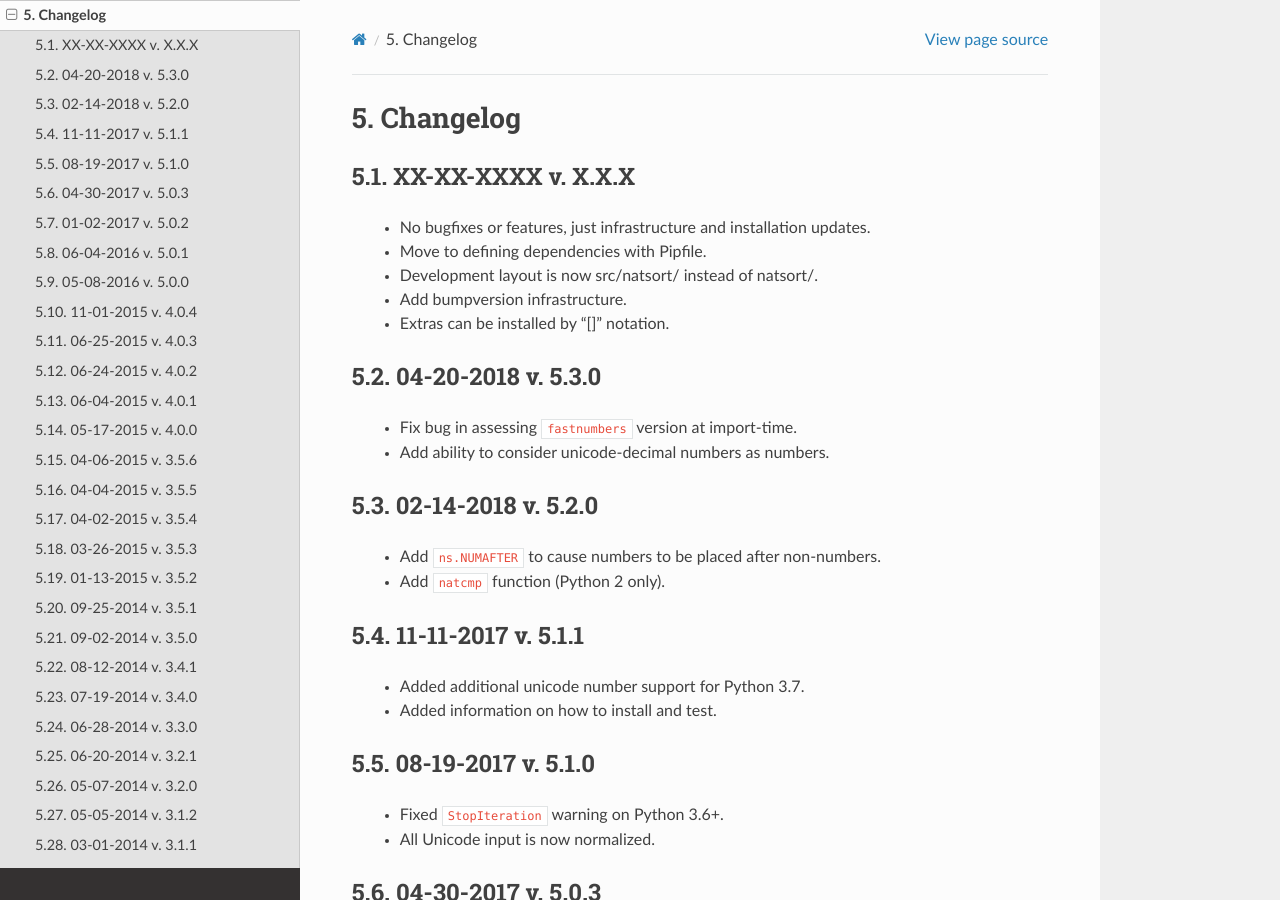
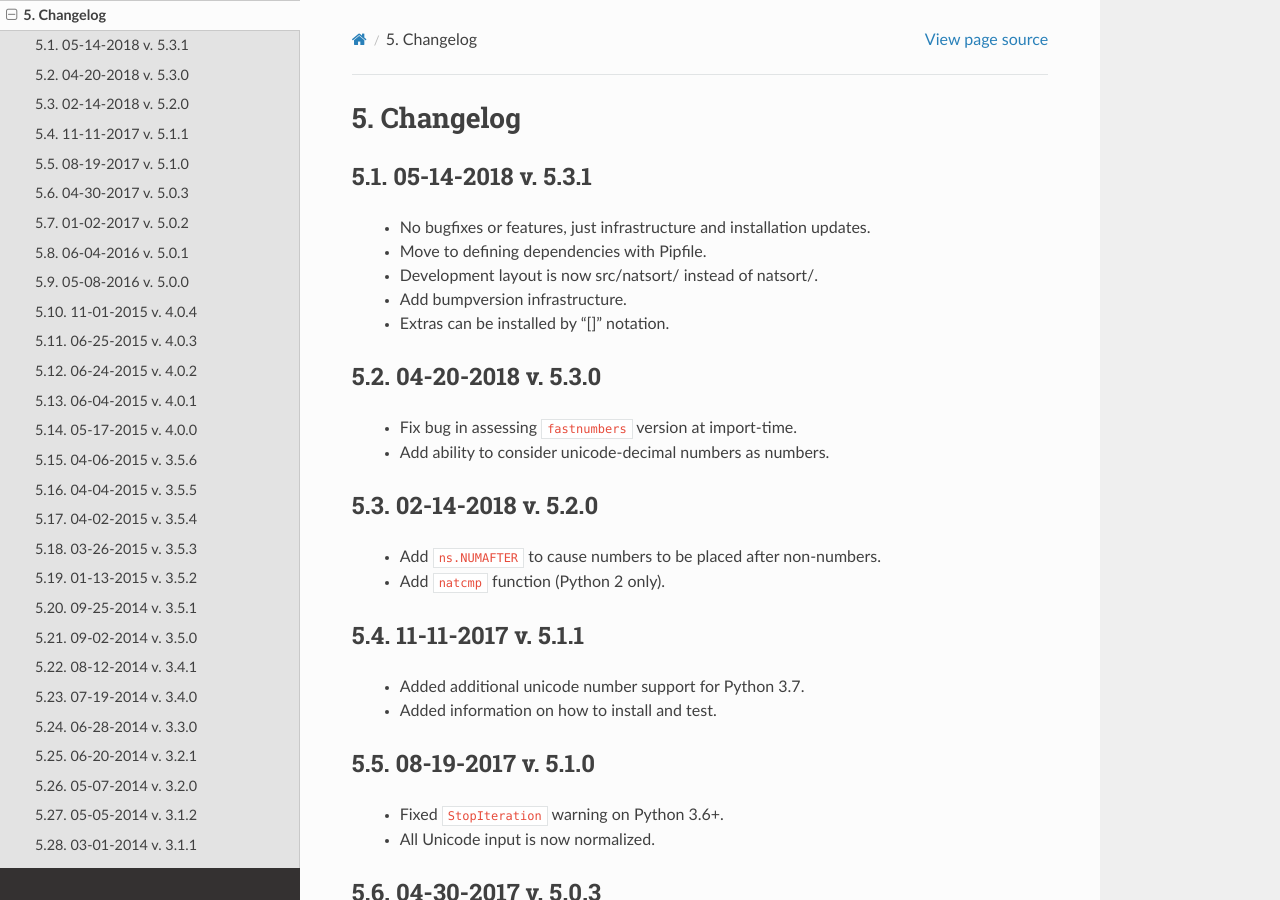
Before and after one commit to SethMMorton/natsort, a Sphinx documentation site: the page built from docs/source/changelog.rst, in a window 1280 px wide and 900 px high. Built offline with Sphinx 7.4.7 and the Read the Docs theme 2.0.0, drawn with Linux system fonts in a browser that asks for light colours; pages that are not in the unit, such as notebooks, are missing from menus.

Commit message:
Bump version: 5.3.0 → 5.3.1

```diff
--- a/docs/source/changelog.rst
+++ b/docs/source/changelog.rst
@@ -3,7 +3,7 @@
 Changelog
 ---------
 
-XX-XX-XXXX v. X.X.X
+05-14-2018 v. 5.3.1
 +++++++++++++++++++
 
     - No bugfixes or features, just infrastructure and installation updates.
--- a/docs/source/conf.py
+++ b/docs/source/conf.py
@@ -56,7 +56,7 @@
 # built documents.
 #
 # The full version, including alpha/beta/rc tags.
-release = '5.3.0'
+release = '5.3.1'
 # The short X.Y version.
 version = '.'.join(release.split('.')[0:2])
 
--- a/setup.cfg
+++ b/setup.cfg
@@ -1,6 +1,6 @@
 [metadata]
 name = natsort
-version = 5.3.0
+version = 5.3.1
 author = Seth M. Morton
 author_email = drtuba78@gmail.com
 url = https://github.com/SethMMorton/natsort
--- a/src/natsort/_version.py
+++ b/src/natsort/_version.py
@@ -6,4 +6,4 @@
     absolute_import
 )
 
-__version__ = '5.3.0'
+__version__ = '5.3.1'
```
Also changed, not shown: .bumpversion.cfg.
